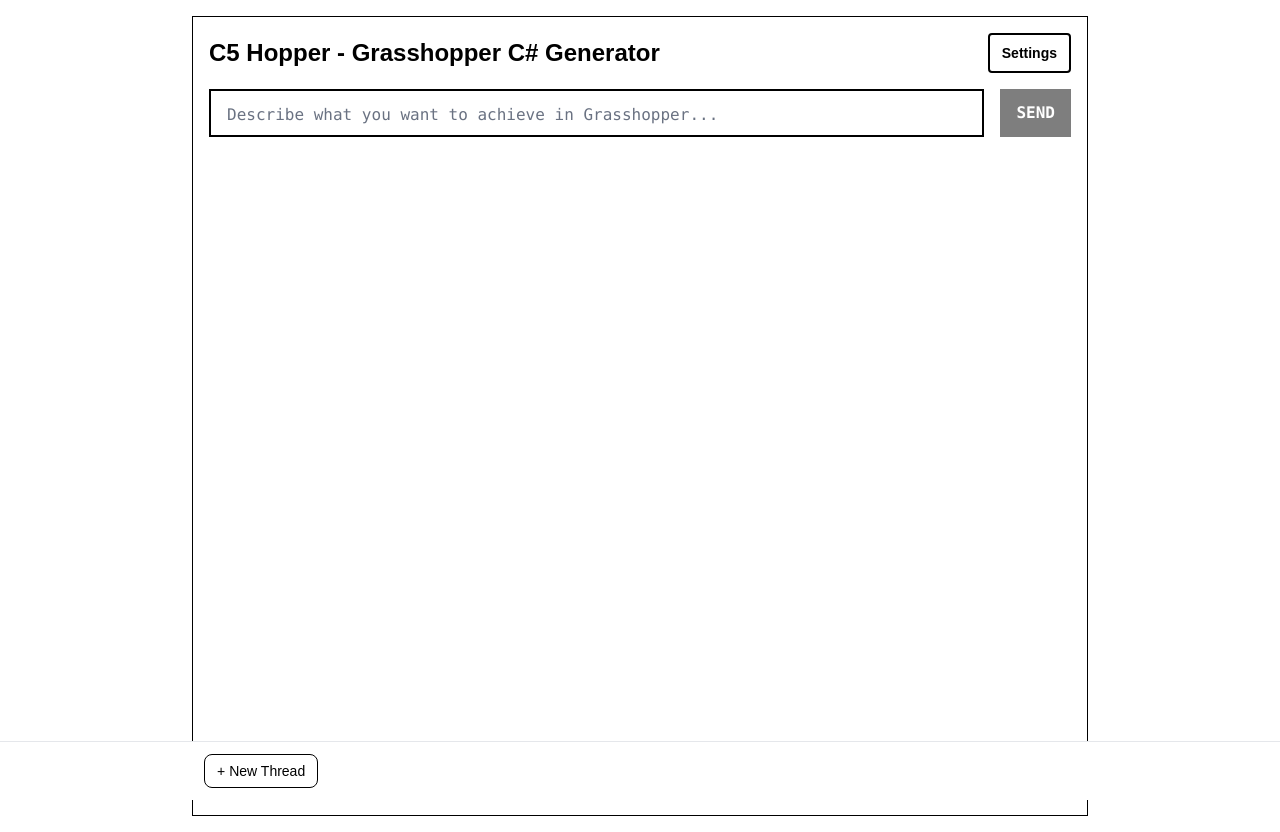
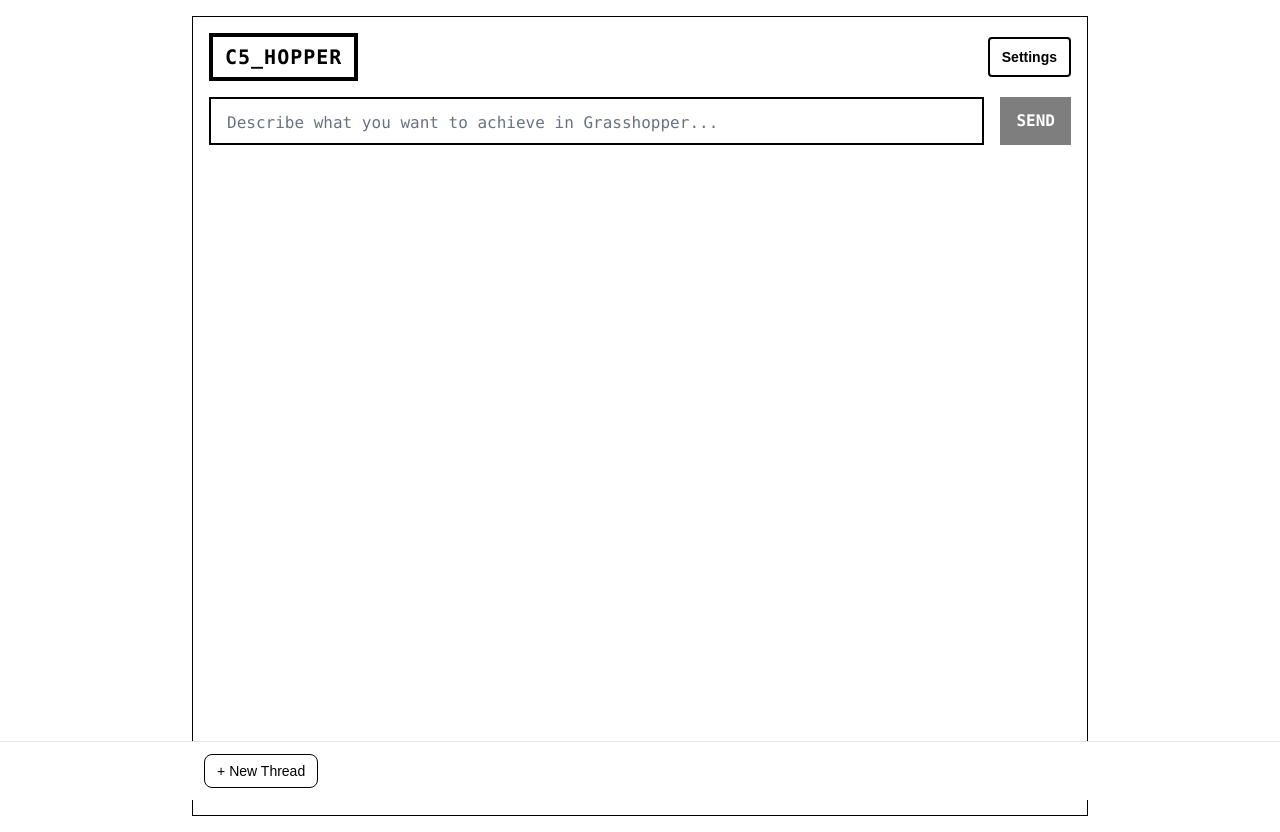
Before and after one commit to tsoumdoa/c5hopper, a React (Vite) app: page / in a window 1280 px wide. Built offline with nearby package versions, Linux system fonts and the light colour scheme.

Commit message:
title updated

```diff
--- a/src/components/Header.tsx
+++ b/src/components/Header.tsx
@@ -5,9 +5,14 @@
 export default function Header({ onSettingsClick }: HeaderProps) {
 	return (
 		<div className="flex items-center justify-between">
-			<h1 className="text-start text-2xl font-bold">
-				<a href="https://github.com/tsoumdoa/c5hopper" target="_blank" rel="noreferrer">
-					C5 Hopper - Grasshopper C# Generator
+			<h1 className="text-start">
+				<a
+					href="https://github.com/tsoumdoa/c5hopper"
+					target="_blank"
+					rel="noreferrer"
+					className="group inline-block border-4 border-black bg-white px-3 py-1.5 font-mono text-xl font-bold uppercase tracking-wider text-black transition-all duration-100 hover:-translate-x-0.5 hover:-translate-y-0.5 hover:bg-black hover:text-white hover:shadow-[4px_4px_0px_0px_rgba(0,0,0,1)]"
+				>
+					C5_HOPPER
 				</a>
 			</h1>
 			<button
```
